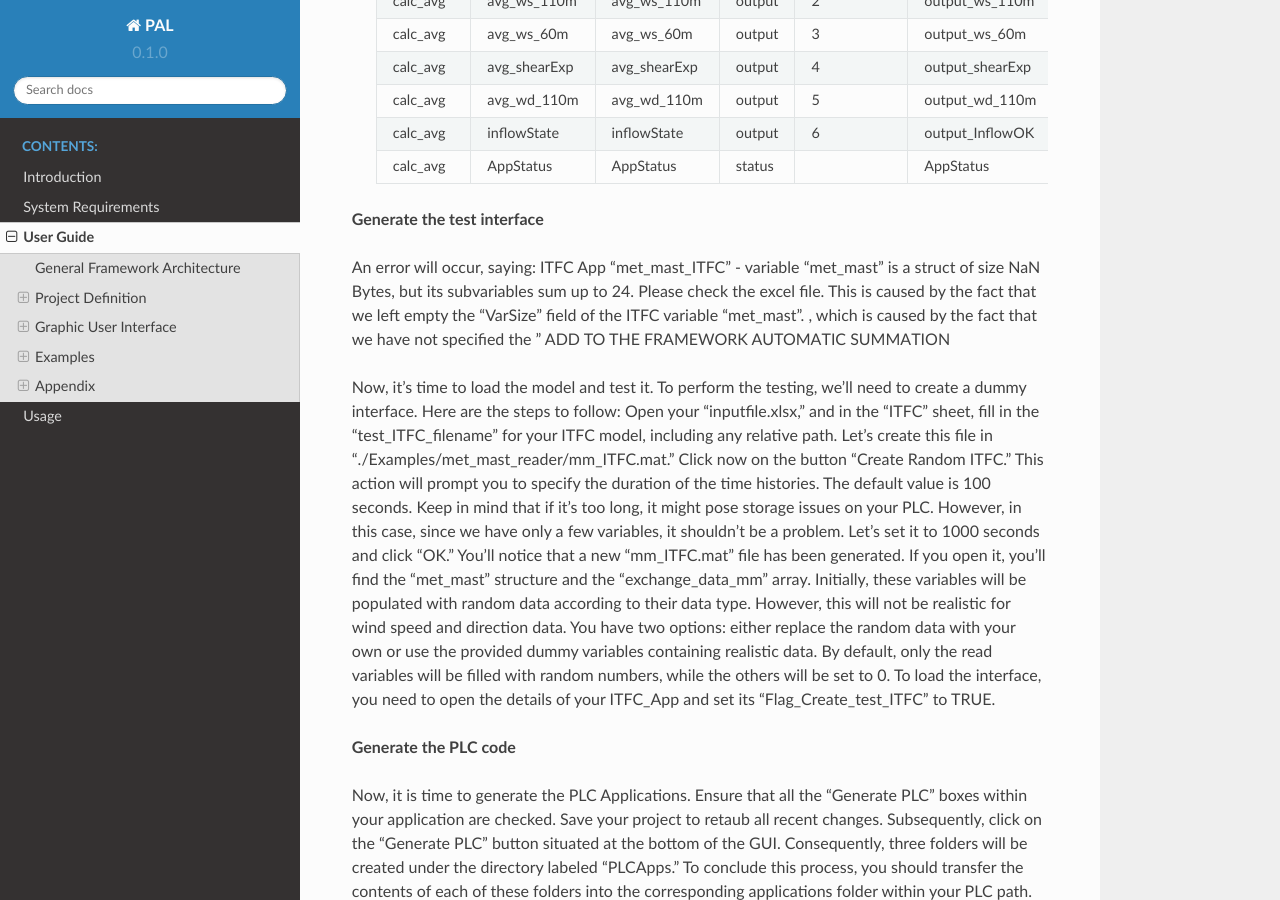
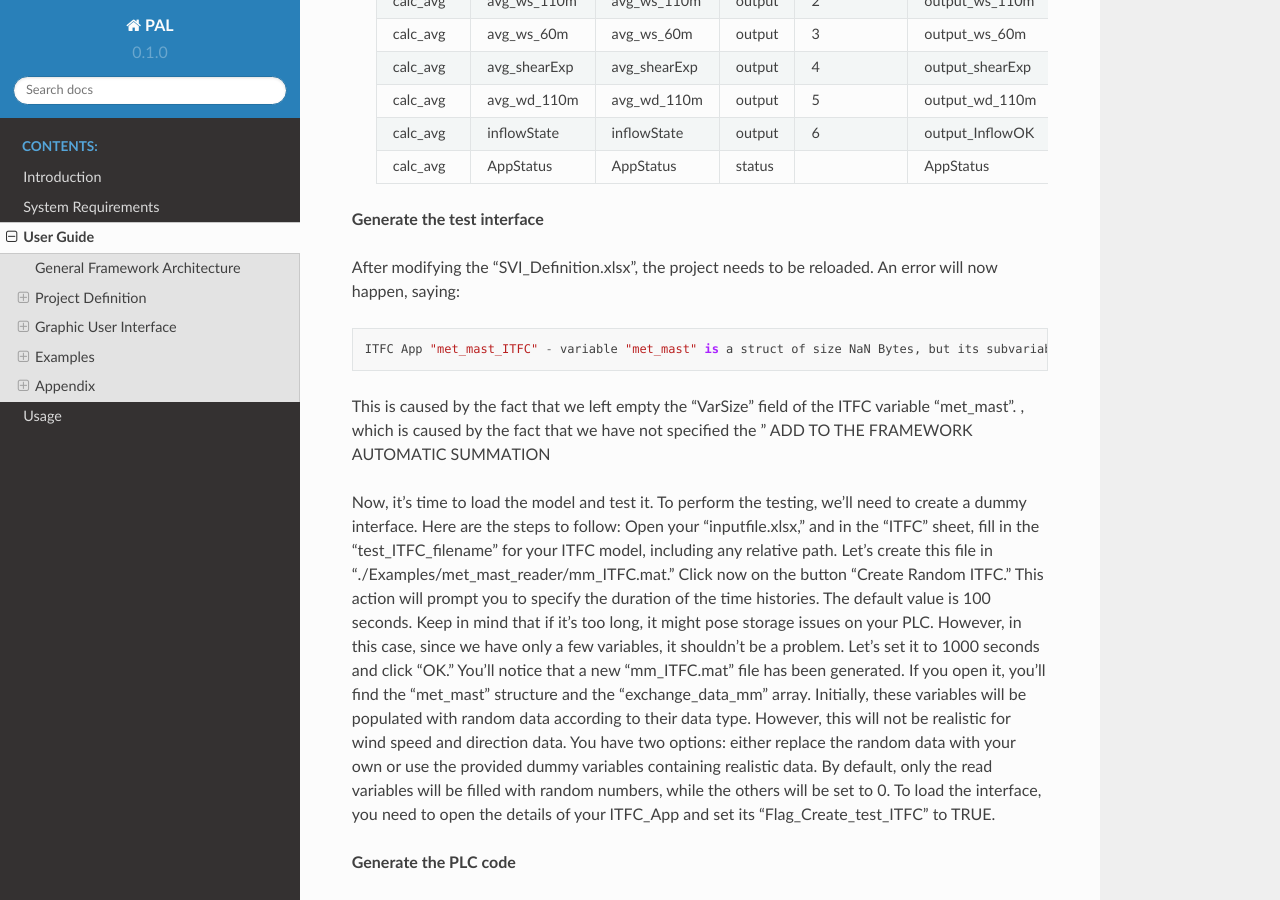
Before and after one commit to TUMLWE/PAL, a Sphinx documentation site: the page built from docs/source/user_guide.rst, in a window 1280 px wide and 900 px high, scrolled down 19340 px. Built offline with Sphinx 7.4.7 and the Read the Docs theme 2.0.0, drawn with Linux system fonts in a browser that asks for light colours.

Commit message:
docs update

```diff
--- a/docs/source/user_guide.rst
+++ b/docs/source/user_guide.rst
@@ -224,8 +224,10 @@
 
 **Generate the test interface**
 
-An error will occur, saying:
-ITFC App "met_mast_ITFC" - variable "met_mast" is a struct of size NaN Bytes, but its subvariables sum up to 24. Please check the excel file.
+After modifying the "SVI_Definition.xlsx", the project needs to be reloaded. An error will now happen, saying::
+
+    ITFC App "met_mast_ITFC" - variable "met_mast" is a struct of size NaN Bytes, but its subvariables sum up to 24. Please check the excel file.
+
 This is caused by the fact that we left empty the “VarSize” field of the ITFC variable “met_mast”.
 , which is caused by the fact that we have not specified the ”
 ADD TO THE FRAMEWORK AUTOMATIC SUMMATION
```
